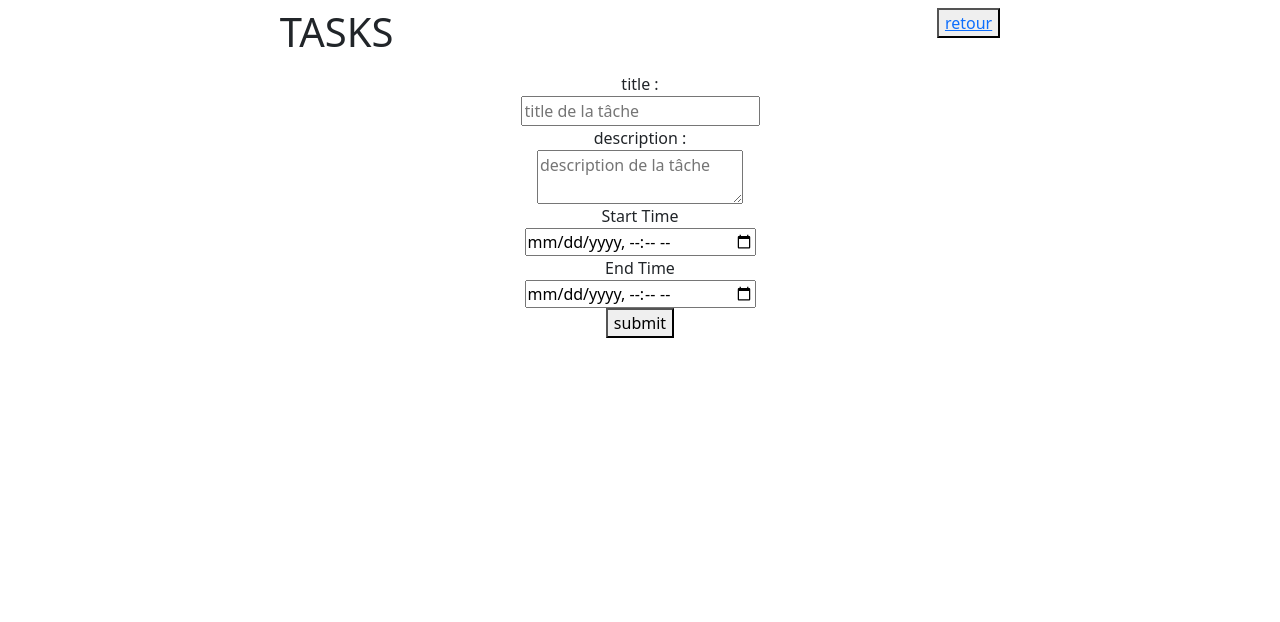
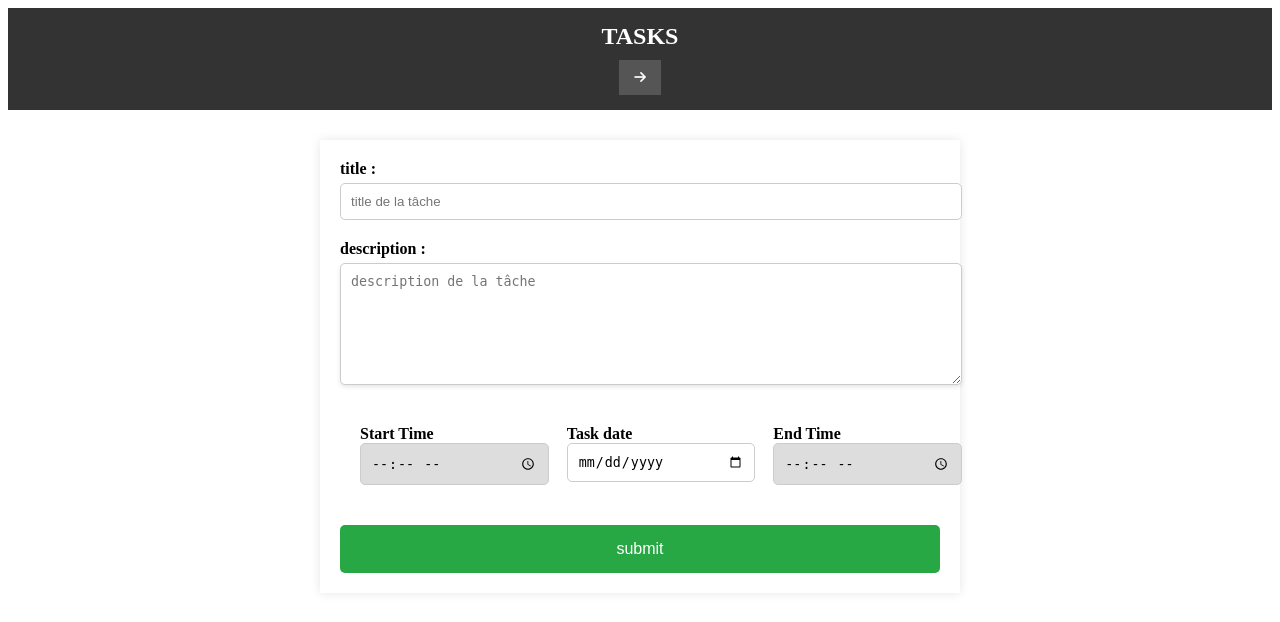
Before and after one commit to Angelo-Ramarovahoaka/Gestionnaire-de-t-che, a PHP site: page /php/crud/crud_tasks/create_tasks.php in a window 1280 px wide. Shown: the top 622 px of the page. Run offline with PHP 8.4, Linux system fonts and the light colour scheme.

Commit message:
reparation tasks

```diff
--- a/css/task.css
+++ b/css/task.css
@@ -125,13 +128,10 @@ nav {
 
 /* Style général pour la page */
 
-main {
-    max-width: 1200px;
-    margin: auto;
-    padding: 20px;
-    background-color: #fff;
-    box-shadow: 0 4px 8px rgba(0, 0, 0, 0.1);
-    border-radius: 8px;
+ body{
+   display: flex;
+   justify-content: center;
+   flex-direction: column;
 }
 
 /* Style pour les événements */
@@ -286,16 +300,17 @@ main {
     border: 1px solid #ddd;
     padding: 10px;
     border-radius: 4px;
-    width: calc(50% - 10px);
+    min-width: 100px;
+    background-color: #ddd;
 }
 
 .form textarea {
     width: 100%;
-    min-height: 100px;
+    min-height: 30px;
     padding: 10px;
     border: 1px solid #ddd;
     border-radius: 4px;
-    resize: vertical;
+    box-shadow: 0 2px 4px rgba(0, 0, 0, 0.1);
 }
 
 .bottom {
@@ -310,6 +325,7 @@ main {
     padding: 10px;
     border-radius: 4px;
     margin-right: 10px;
+    background-color: #ddd;
 }
 
 .actions a button {
@@ -336,3 +352,124 @@ main {
 .actions .delete-icon {
     color: #dc3545;
 }
+
+
+
+
+
+
+/* Styles généraux */
+
+/* Styles pour la navigation et le titre */
+.nav_create {
+    background-color: #333;
+    color: white;
+    padding: 15px;
+    text-align: center;
+}
+
+.nav_create h1 {
+    margin: 0;
+    font-size: 24px;
+}
+
+.nav_create button {
+    background-color: #555;
+    border: none;
+    padding: 10px 15px;
+    cursor: pointer;
+    margin-top: 10px;
+}
+
+.nav_create button a {
+    color: white;
+    text-decoration: none;
+}
+
+.nav_create button:hover {
+    background-color: #777;
+}
+
+/* Styles pour le formulaire */
+.cover_form {
+    max-width: 600px;
+    margin: 30px auto;
+    background-color: white;
+    padding: 20px;
+    box-shadow: 0 0 10px rgba(0,0,0,0.1);
+}
+
+.cover_form .form {
+    display: flex;
+    flex-direction: column;
+}
+
+.cover_form label {
+    margin-bottom: 5px;
+    font-weight: bold;
+}
+
+.cover_form input[type="text"],
+.cover_form textarea,
+.cover_form input[type="time"],
+.cover_form input[type="date"] {
+    width: 100%;
+    padding: 10px;
+    margin-bottom: 20px;
+    border: 1px solid #ccc;
+    border-radius: 5px;
+}
+
+.cover_form textarea {
+    resize: vertical;
+    height: 100px;
+}
+
+.time {
+    display: flex;
+    justify-content: space-between;
+}
+
+.time > div {
+    flex: 1;
+    margin-right: 10px;
+    margin: 20px;
+}
+
+.time > div:last-child {
+    margin-right: 0;
+}
+
+/* Styles pour le bouton de soumission */
+.btn-submit {
+    background-color: #28a745;
+    color: white;
+    border: none;
+    padding: 15px;
+    cursor: pointer;
+    font-size: 16px;
+    border-radius: 5px;
+}
+
+.btn-submit:hover {
+    background-color: #218838;
+}
+
+/* Responsive design */
+@media (max-width: 600px) {
+    .time {
+        flex-direction: column;
+    }
+
+    .time > div {
+        margin-right: 0;
+        margin-bottom: 10px;
+    }
+
+    .time > div:last-child {
+        margin-bottom: 0;
+    }
+}
+.complete-task{
+    background-color: rgba(20, 15, 15, 0.5)
+}
--- a/php/crud/crud_tasks/complete_tasks.php
+++ b/php/crud/crud_tasks/complete_tasks.php
@@ -10,7 +10,6 @@
             if ($result !== false) {
                 $newStatus = (int)!$result['status']; // Si status est TRUE (1), $newStatus devient FALSE (0) et vice versa
                 print_r($newStatus);
-
                 $updateStmt = $pdo->prepare("UPDATE tasks SET status = :newStatus WHERE id = :id");
                 $updateStmt->execute(['newStatus' => $newStatus, 'id' => $id]);
             }
--- a/php/crud/crud_tasks/create_tasks.php
+++ b/php/crud/crud_tasks/create_tasks.php
@@ -1,26 +1,27 @@
 <?php
 session_start();
-function createTask($event_id){
+function createTask($event_id,$event){
 
 
     if (!isset($event_id)) {
         header("Location: read_tasks.php");
 
         exit;
-    }
+        }
 
+        // print_r($event['event_id']);
 
     if($_SERVER['REQUEST_METHOD']=='POST'){
+        echo "ito";
     require'../../db.php';
     $title=$_POST["title"];
-
     $description=$_POST["description"];
-    $start_time=$_POST["start_time"];
-    $end_time=$_POST["end_time"];
-    // $event_id = $event['event_id'];
-    var_dump($event_id);
-    $stmt=$pdo->prepare("INSERT INTO tasks(event_id,title,description,start_time,end_time) VALUES (?,?,?,?,?)");
-    $stmt->execute([$event_id,$title,$description,$start_time,$end_time]);
+    $task_date=empty($_POST["task_date"])? $event['start_date']: $_POST["task_date"] ;
+    $start_time=empty($_POST["start_time"])? $event['start_time']: $_POST["start_time"];
+    $end_time=empty($_POST["end_time"])? $event['end_time']: $_POST["end_time"];
+    $event_id = $event['event_id'];
+    $stmt=$pdo->prepare("INSERT INTO tasks(event_id,title,description,task_date,start_time,end_time) VALUES (?,?,?,?,?,?)");
+    $stmt->execute([$event_id,$title,$description,$task_date,$start_time,$end_time]);
     header('location: read_tasks.php?id='.$event_id.'');
    }
 }
@@ -30,12 +31,13 @@ function createTask($event_id){
 <head>
     <meta charset="UTF-8">
     <meta name="viewport" content="width=device-width, initial-scale=1.0">
-    <link rel="stylesheet" href="../style.css">
-    <link href="https://cdn.jsdelivr.net/npm/bootstrap@5.3.3/dist/css/bootstrap.min.css" rel="stylesheet" integrity="sha384-QWTKZyjpPEjISv5WaRU9OFeRpok6YctnYmDr5pNlyT2bRjXh0JMhjY6hW+ALEwIH" crossorigin="anonymous">
+    <link rel="stylesheet" href="../../../css/task.css">
+    <link rel="stylesheet" href="https://cdnjs.cloudflare.com/ajax/libs/font-awesome/6.0.0-beta3/css/all.min.css">
+    <!-- <link href="https://cdn.jsdelivr.net/npm/bootstrap@5.3.3/dist/css/bootstrap.min.css" rel="stylesheet" integrity="sha384-QWTKZyjpPEjISv5WaRU9OFeRpok6YctnYmDr5pNlyT2bRjXh0JMhjY6hW+ALEwIH" crossorigin="anonymous"> -->
     <title>gestion de tache</title>
 </head>
 <body>
-<div class="d-flex justify-content-around nav p-2">
+<div class="nav_create">
     <h1 class="">TASKS</h1>
     <div class="">
     <?php
@@ -49,29 +51,40 @@ if (isset($_GET['id']) && isset($_SESSION['events'][$_GET['id']])) {
 }
 ?>
 <button>
-    <a href="read_tasks.php?id=<?php echo trim($event_id); ?>">retour</a>
+    <a href="read_tasks.php?id=<?php echo trim($event_id); ?>"><i class="fas fa-arrow-right"></i></a>
 </button>
 
     </div>
 </div>
- <div class="d-flex justify-content-center align-items-center w-100 h-100">
+ <div class="cover_form">
  <form action="
  <?php
     if(isset($_GET['id'])){
         $id=$_GET['id'];
+        // print_r($id);
         $event = $_SESSION['events'][$id];
         $event_id = $event['event_id'];
-        createTask($event_id);
+        createTask($event_id,$event);
     } ?>
-" method="POST" class="form d-flex align-items-center flex-column justify-content-center">
-        <label for="title">title :</label>
+" method="POST" class="form">
+        <label for="title">title : </label>
         <input type="text" name="title" placeholder="title de la tâche" required>
         <label for="description">description :</label>
         <textarea type="text" name="description" placeholder="description de la tâche"></textarea>
-        <label for="start_time">Start Time</label>
-        <input type="datetime-local" name="start_time" placeholder="start time">
-        <label for="start_time">End Time</label>
-        <input type="datetime-local" name="end_time" placeholder="end time">
+        <div class="time">
+            <div class="start_time">
+                <label for="start_time">Start Time</label>
+                <input type="time" name="start_time" >
+            </div>
+            <div class="task">
+                <label for="task_date">Task date</label>
+                <input type="date" name="task_date" >
+            </div>
+            <div class="end_time">
+                <label for="start_time">End Time</label>
+                <input type="time" name="end_time" >
+            </div>
+        </div>
         <button class="btn-submit" type="submit">submit</button>
     </form>
  </div>
```
Also changed, not shown: other parts of css/task.css (+22 -5 lines), php/crud/crud_event/read_event.php (+45 -8 lines), php/crud/crud_event/update_event.php (+23 -49 lines), php/crud/crud_tasks/read_tasks.php (+20 -44 lines).
